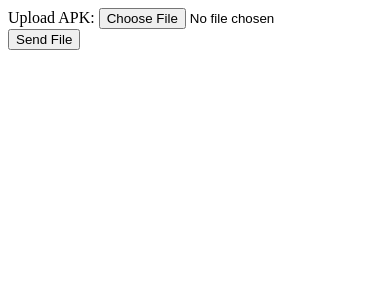
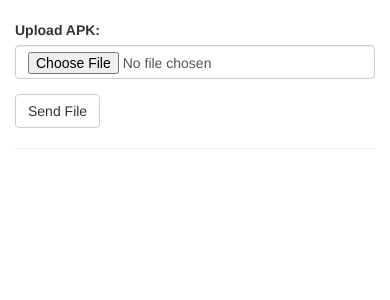
Before and after one commit to QasirID/android-uploader, a PHP site: page / in a window 390 px wide. Shown: the top 300 px of the page. Run offline with PHP 8.4, Linux system fonts and the light colour scheme.

Commit message:
Remove hardcode and tweak uploader form

```diff
--- /dev/null
+++ b/config.sample.ini
@@ -0,0 +1,2 @@
+[config]
+package_name = YOUR_APP_PACKAGE_NAME
--- a/index.php
+++ b/index.php
@@ -1,17 +1,46 @@
+<?php
+
+if (!file_exists('config.ini')) {
+    throw new Exception("Missing config.ini file", 1);
+}
+
+// Read configuration file
+$config = parse_ini_file('config.ini');
+if (empty($config['package_name'])) {
+    throw new Exception("Missing 'package_name' in the configuration file", 1);
+}
+$PACKAGE_NAME=$config['package_name'];
+
+?>
 <!DOCTYPE html>
 <html>
 <head>
     <title>Upload APK</title>
+    <link href="https://cdnjs.cloudflare.com/ajax/libs/twitter-bootstrap/3.3.7/css/bootstrap.min.css" rel="stylesheet">
 </head>
 <body>
-<form enctype="multipart/form-data" action="" method="POST">
-    <!-- MAX_FILE_SIZE must precede the file input field -->
-    <!-- Name of input element determines name in $_FILES array -->
-    Upload APK: <input name="apkfile" type="file" />
-    <br>
-    <input type="submit" value="Send File" />
-</form>
-
+<div class="container">
+<div class="row">
+    <div class="col-xs-12">&nbsp;</div>
+</div>
+<div class="row">
+    <div class="col-xs-12">
+        <form enctype="multipart/form-data" action="" method="POST" class="form-inline">
+            <!-- MAX_FILE_SIZE must precede the file input field -->
+            <!-- Name of input element determines name in $_FILES array -->
+            <div class="form-group">
+                <label for="apkfile">
+                Upload APK:
+                </label>
+                <input name="apkfile" type="file" class="form-control" />
+            </div>
+            <input type="submit" value="Send File" class="btn btn-default" />
+        </form>
+    </div>
+</div>
+<hr>
+<div class="row">
+    <div class="col-xs-12">
 <?php
 if (isset($_FILES['apkfile']))
 {
@@ -24,7 +53,7 @@ if (isset($_FILES['apkfile']))
         exec("./apkuploader.sh $uploadfile 2>&1", $output, $vart);
         foreach ($output as $key => $value)
         {
-            exec("./apkrun.sh $value com.innovecto.etalastic.staging 2>&1", $output, $vart);
+            exec("./apkrun.sh $value $PACKAGE_NAME 2>&1", $output, $vart);
         }
         echo "Was successfully installed for all devices.\n";
     }
@@ -32,6 +61,7 @@ if (isset($_FILES['apkfile']))
     {
         echo "Possible file upload attack!\n";
     }
+    echo '</pre>';
 }
 
 // $listDevices = split("device", $output[0]);
@@ -51,7 +81,8 @@ if (isset($_FILES['apkfile']))
 
 // }
 ?>
-
+    </div>
+</div>
 
 </body>
 </html>
```
Also changed, not shown: 2 other files.
